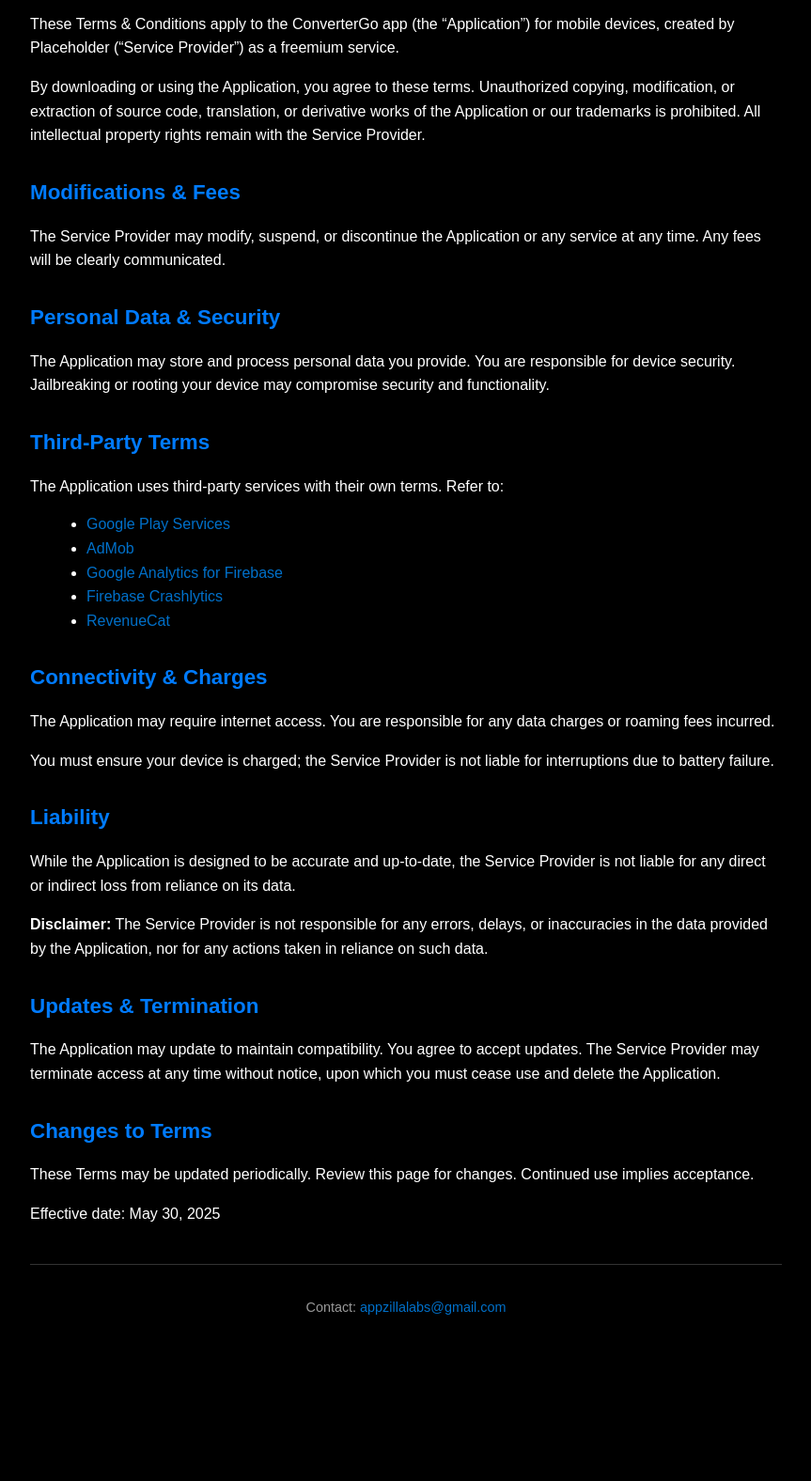
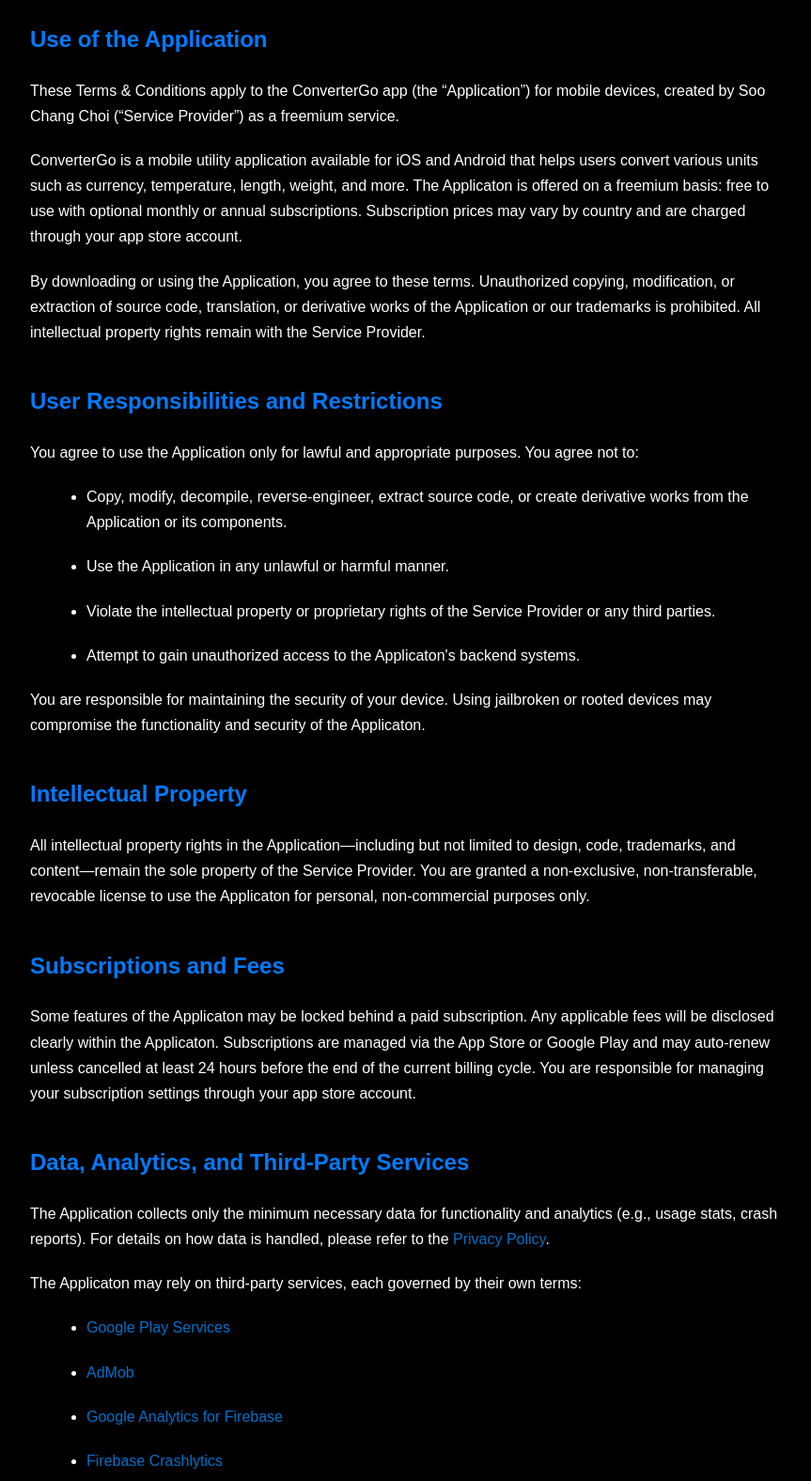
Before and after one commit to yuxuan718/yuxuan718.github.io, a plain HTML site: page ConverterGo/terms.html in a window 1280 px wide. Shown: the part 173-1749 px from the top of the page at 94% size, without its empty margins (208-1071 px from the left). Before the commit the page ends 1616 px from the top, so only its background shows below. Drawn offline with Linux system fonts and the light colour scheme.

Commit message:
privacy/terms updates

```diff
--- a/ConverterGo/terms.html
+++ b/ConverterGo/terms.html
@@ -1,32 +1,98 @@
 <!DOCTYPE html>
 <html lang="en">
 <head>
-  <meta charset="UTF-8">
-  <meta name="viewport" content="width=device-width, initial-scale=1.0">
-  <title>Terms & Conditions - ConverterGo</title>
+  <meta charset="UTF-8" />
+  <meta name="viewport" content="width=device-width, initial-scale=1.0" />
+  <title>Terms &amp; Conditions - ConverterGo</title>
   <style>
-    body {background-color: #000; color: #fff; margin: 0; font-family: Arial, sans-serif;}
-    .container {max-width: 800px; margin: 40px auto; padding: 0 20px; line-height: 1.6;}
-    h1 {color: rgb(0, 123, 255); text-align: center; margin-bottom: 20px; font-size: 2.5em;}
-    h2 {color: rgb(0, 123, 255); margin-top: 30px; margin-bottom: 10px; font-size: 1.4em;}
-    p {margin-bottom: 15px;}
-    ul {margin: 0 0 15px 20px;}
-    a {color: #0070c9; text-decoration: none;}
-    .footer {text-align: center; color: #999; font-size: 0.9em; border-top: 1px solid #333; padding-top: 20px; margin-top: 40px;}
+    body {
+      background-color: #000;
+      color: white;
+      font-family: Arial, sans-serif;
+      margin: 0;
+      padding: 0;
+    }
+    .container {
+      max-width: 800px;
+      margin: auto;
+      padding: 60px 20px;
+      line-height: 1.7;
+    }
+    h1 {
+      font-size: 2.5em;
+      text-align: center;
+      color: rgb(0, 123, 255);
+      margin-bottom: 20px;
+    }
+    h2 {
+      color: rgb(0, 123, 255);
+      margin-top: 40px;
+      font-size: 1.5em;
+    }
+    p, li {
+      margin-bottom: 20px;
+    }
+    ul {
+      margin: 0 0 20px 20px;
+    }
+    a {
+      color: #0070c9;
+      text-decoration: none;
+    }
+    a:hover {
+      text-decoration: underline;
+    }
+    .footer {
+      text-align: center;
+      color: #aaa;
+      font-size: 0.9em;
+      padding: 40px 20px 20px;
+      border-top: 1px solid #222;
+      margin-top: 60px;
+    }
   </style>
 </head>
 <body>
   <div class="container">
-    <h1>Terms & Conditions</h1>
-    <h2>Terms of Service</h2>
-    <p>These Terms & Conditions apply to the ConverterGo app (the “Application”) for mobile devices, created by Placeholder (“Service Provider”) as a freemium service.</p>
-    <p>By downloading or using the Application, you agree to these terms. Unauthorized copying, modification, or extraction of source code, translation, or derivative works of the Application or our trademarks is prohibited. All intellectual property rights remain with the Service Provider.</p>
-    <h2>Modifications & Fees</h2>
-    <p>The Service Provider may modify, suspend, or discontinue the Application or any service at any time. Any fees will be clearly communicated.</p>
-    <h2>Personal Data & Security</h2>
-    <p>The Application may store and process personal data you provide. You are responsible for device security. Jailbreaking or rooting your device may compromise security and functionality.</p>
-    <h2>Third-Party Terms</h2>
-    <p>The Application uses third-party services with their own terms. Refer to:</p>
+    <h1>Terms &amp; Conditions</h1>
+
+    <h2>Use of the Application</h2>
+    <p>
+      These Terms & Conditions apply to the ConverterGo app (the “Application”) for mobile devices, created by Soo Chang Choi (“Service Provider”) as a freemium service.
+    <p>
+ConverterGo is a mobile utility application available for iOS and Android that helps users convert various units such as currency, temperature, length, weight, and more. The Applicaton is offered on a freemium basis: free to use with optional monthly or annual subscriptions. Subscription prices may vary by country and are charged through your app store account.
+     <p>
+      By downloading or using the Application, you agree to these terms. Unauthorized copying, modification, or extraction of source code, translation, or derivative works of the Application or our trademarks is prohibited. All intellectual property rights remain with the Service Provider.
+    </p>
+
+    <h2>User Responsibilities and Restrictions</h2>
+    <p>You agree to use the Application only for lawful and appropriate purposes. You agree not to:</p>
+    <ul>
+      <li>Copy, modify, decompile, reverse-engineer, extract source code, or create derivative works from the Application or its components.</li>
+      <li>Use the Application in any unlawful or harmful manner.</li>
+      <li>Violate the intellectual property or proprietary rights of the Service Provider or any third parties.</li>
+      <li>Attempt to gain unauthorized access to the Applicaton's backend systems.</li>
+    </ul>
+    <p>
+      You are responsible for maintaining the security of your device. Using jailbroken or rooted devices may compromise the functionality and security of the Applicaton.
+    </p>
+
+    <h2>Intellectual Property</h2>
+    <p>
+      All intellectual property rights in the Application—including but not limited to design, code, trademarks, and content—remain the sole property of the Service Provider. You are granted a non-exclusive, non-transferable, revocable license to use the Applicaton for personal, non-commercial purposes only.
+    </p>
+
+    <h2>Subscriptions and Fees</h2>
+    <p>
+      Some features of the Applicaton may be locked behind a paid subscription. Any applicable fees will be disclosed clearly within the Applicaton. Subscriptions are managed via the App Store or Google Play and may auto-renew unless cancelled at least 24 hours before the end of the current billing cycle. You are responsible for managing your subscription settings through your app store account.
+    </p>
+
+    <h2>Data, Analytics, and Third-Party Services</h2>
+    <p>
+      The Application collects only the minimum necessary data for functionality and analytics (e.g., usage stats, crash reports). For details on how data is handled, please refer to the
+      <a href="/ConverterGo/privacy.html">Privacy Policy</a>.
+    </p>
+    <p>The Applicaton may rely on third-party services, each governed by their own terms:</p>
     <ul>
       <li><a href="https://www.google.com/policies/terms/">Google Play Services</a></li>
       <li><a href="https://support.google.com/admob/answer/6128543?hl=en">AdMob</a></li>
@@ -34,20 +100,51 @@
       <li><a href="https://firebase.google.com/terms/crashlytics">Firebase Crashlytics</a></li>
       <li><a href="https://www.revenuecat.com/terms">RevenueCat</a></li>
     </ul>
-    <h2>Connectivity & Charges</h2>
-    <p>The Application may require internet access. You are responsible for any data charges or roaming fees incurred.</p>
-    <p>You must ensure your device is charged; the Service Provider is not liable for interruptions due to battery failure.</p>
-    <h2>Liability</h2>
-    <p>While the Application is designed to be accurate and up-to-date, the Service Provider is not liable for any direct or indirect loss from reliance on its data.</p>
-    <p><strong>Disclaimer:</strong> The Service Provider is not responsible for any errors, delays, or inaccuracies in the data provided by the Application, nor for any actions taken in reliance on such data.</p>
-    <h2>Updates & Termination</h2>
-    <p>The Application may update to maintain compatibility. You agree to accept updates. The Service Provider may terminate access at any time without notice, upon which you must cease use and delete the Application.</p>
-    <h2>Changes to Terms</h2>
-    <p>These Terms may be updated periodically. Review this page for changes. Continued use implies acceptance.</p>
-    <p>Effective date: May 30, 2025</p>
-    <div class="footer">
-      <p>Contact: <a href="mailto:appzillalabs@gmail.com">appzillalabs@gmail.com</a></p>
-    </div>
+
+    <h2>Connectivity and Device Responsibility</h2>
+    <p>
+      Some features may require an active internet connection. You are responsible for any data, network, or roaming charges incurred. The Service Provider is not liable for service interruptions due to low battery or device failure.
+    </p>
+
+    <h2>Updates and Compatibility</h2>
+    <p>
+      The Applicaton may automatically update to maintain compatibility or improve performance. You agree to receive such updates. The Service Provider may modify, suspend, or discontinue the Applicaton or any of its features at any time without notice.
+    </p>
+
+    <h2>Limitation of Liability</h2>
+    <p>
+      While the Application is designed to be accurate and up-to-date, the Service Provider makes no guarantees regarding the accuracy, reliability, or availability of the Applicaton's content. To the fullest extent permitted by law, the Service Provider disclaims all liability for any direct, indirect, incidental, or consequential damages arising from your use of the Applicaton.
+    </p>
+    <p>
+      This includes, but is not limited to, loss of data, financial loss, or decisions made in reliance on incorrect or incomplete data provided by the Applicaton.
+    </p>
+
+    <h2>Termination</h2>
+    <p>
+      You may stop using the Applicaton at any time. The Service Provider reserves the right to terminate or restrict your access to the Applicaton at any time without notice, especially in the event of a breach of these Terms. Upon termination, you must cease using the Applicaton and delete it from your device.
+    </p>
+
+    <h2>Changes to These Terms</h2>
+    <p>
+      These Terms may be updated from time to time. Review this page for changes. Continued use of the Application after changes constitutes acceptance of the updated Terms.
+    </p>
+
+    <h2>Governing Law and Jurisdiction</h2>
+    <p>
+      These Terms are governed by the laws of the Republic of Korea (South Korea). Any disputes arising under or in connection with these Terms shall be subject to the exclusive jurisdiction of the courts located in South Korea.
+    </p>
+
+    <h2>Contact</h2>
+    <p>
+      If you have any questions about these Terms, please contact:
+      <a href="mailto:appzillalabs@gmail.com">appzillalabs@gmail.com</a>
+    </p>
+    <p>Last Updated: June 3, 2025</p>
+    <p><a href="/">← Back to Home</a></p>
+
+  <div class="footer">
+    &copy; 2025 ConverterGo | Contact: <a href="mailto:appzillalabs@gmail.com">appzillalabs@gmail.com</a>
+  </div>
   </div>
 </body>
 </html>
```
Also changed, not shown: ConverterGo/privacy.html (+2 -3 lines).
